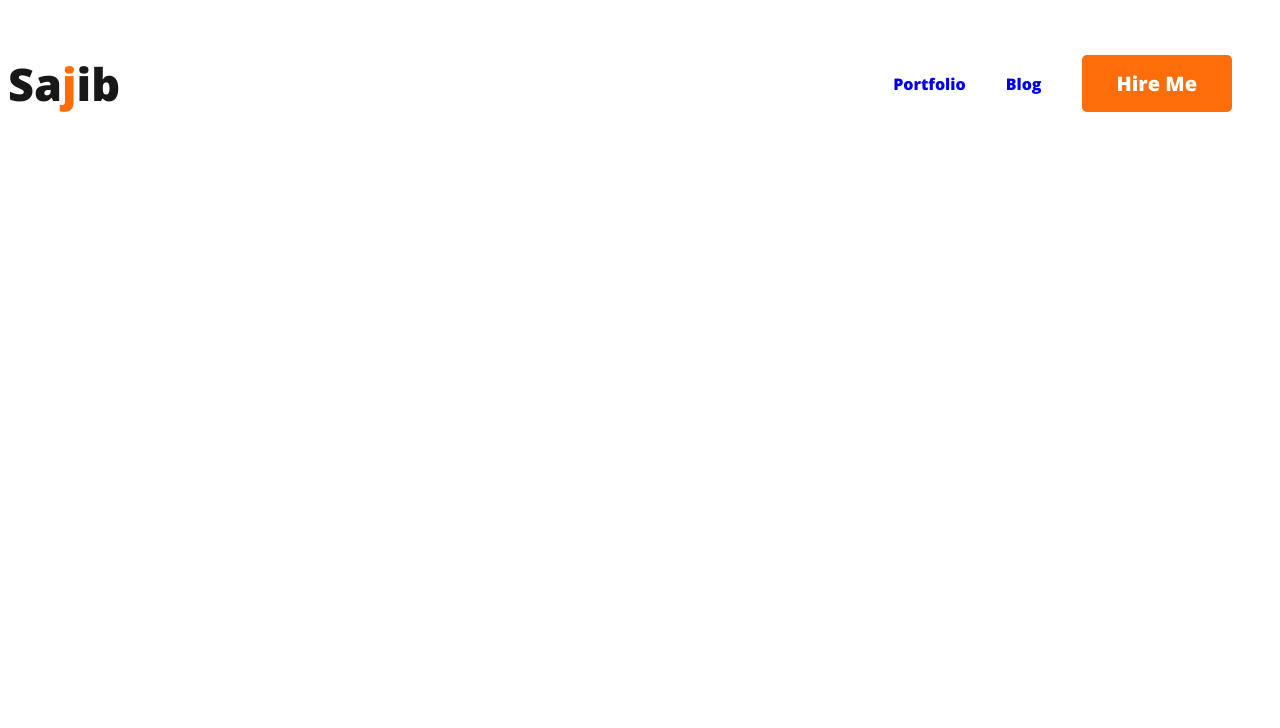
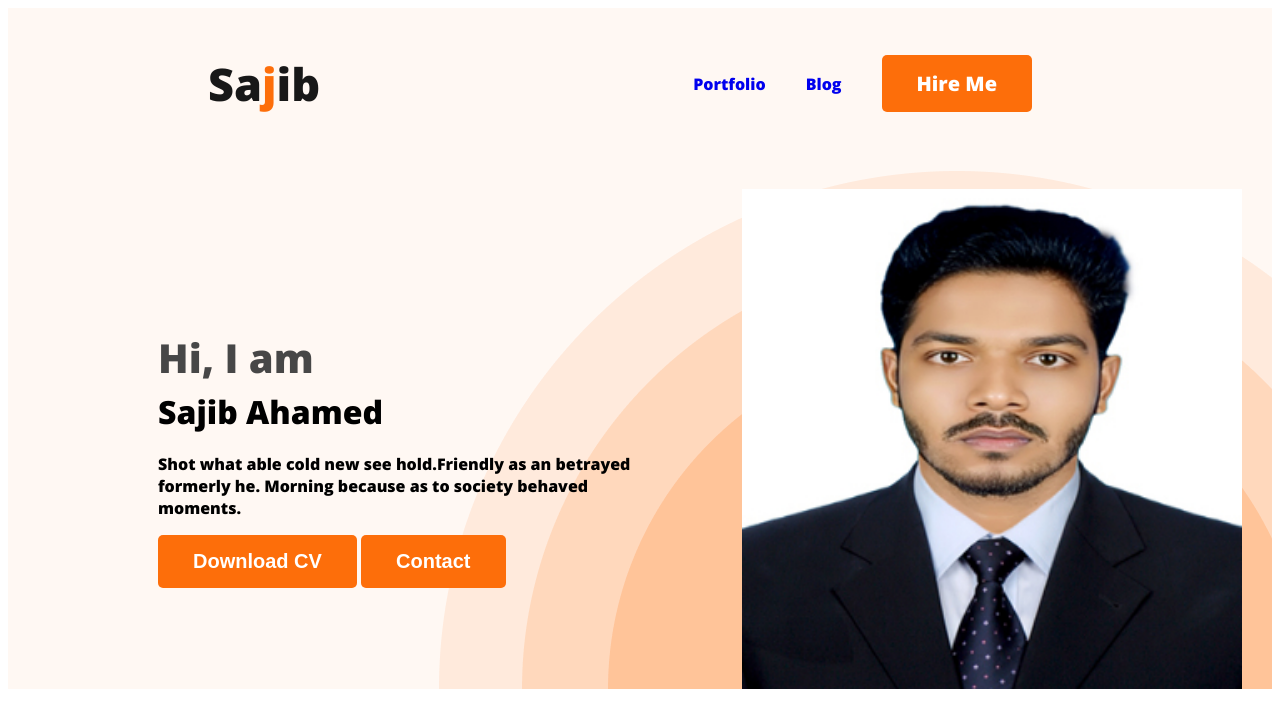
Before and after one commit to mdsajibahamed/web-developer-portfolio, a plain HTML site: page index.html in a window 1280 px wide. Drawn offline with nearby package versions, Linux system fonts and the light colour scheme.

Commit message:
Header site complete

```diff
--- a/index.html
+++ b/index.html
@@ -13,7 +13,7 @@
     <link rel="stylesheet" href="styles/portfolio.css">
 </head>
 <body>
-    <header>
+    <header class="header">
         <nav>
             <h3 class="nav_title">Sa<span class="text-primary">j</span>ib </h3>
             <ul>
@@ -22,6 +22,17 @@
               <li><a class="btn-primary" href="hire.html">Hire Me</a></li>
             </ul>
         </nav>
+        <div class="banner">
+            <div class="banner-contant">
+                <h3 class="banner-greeting">Hi, I am</h3>
+                <h1 class="banner-title">Sajib Ahamed</h1>
+                <p>Shot what able cold new see hold.Friendly as an betrayed formerly he. Morning because as to society behaved moments.</p>
+                <button class="btn-primary">Download CV</button>
+                <button class="btn-contact btn-primary">Contact</button>
+
+            </div>
+            <img  class="profile-ficture" src="./images/Md_sajib (3).jpg" alt="">
+        </div>
     </header>
 
     <main>
--- a/styles/portfolio.css
+++ b/styles/portfolio.css
@@ -3,6 +3,7 @@ nav{
     display: flex;
     justify-content: space-between;
     align-items: center;
+    margin:  0 200px;
 }
 /* COMMON   shared styels */
 body{
@@ -44,3 +45,37 @@ nav a {
     padding: 15px 35px;
 
 }
+/* header related styles */
+.header{
+    background-color: #fff8f3;
+    background-image: url(../images/header_bg.png);
+    background-repeat: no-repeat;
+    background-position:bottom right;
+
+}
+.banner{
+    padding: 30px 30px 0px 150px;
+    display: flex;
+    align-items:center;
+    justify-content: space-between;
+}
+.btn-contact:hover{
+    background-color:black;
+}
+.banner .profile-ficture{
+    width: 500px;
+
+}
+.banner-greeting{
+    font-size: 40px;
+    color: #474747;
+    margin-bottom: 0px;
+}
+.banner-title{
+    margin-top: 5px;
+    margin-bottom: 20px;
+
+}
+.banner-contant{
+    max-width: 500px;
+}
```
Also changed, not shown: images/Md_sajib (3).jpg (added).
